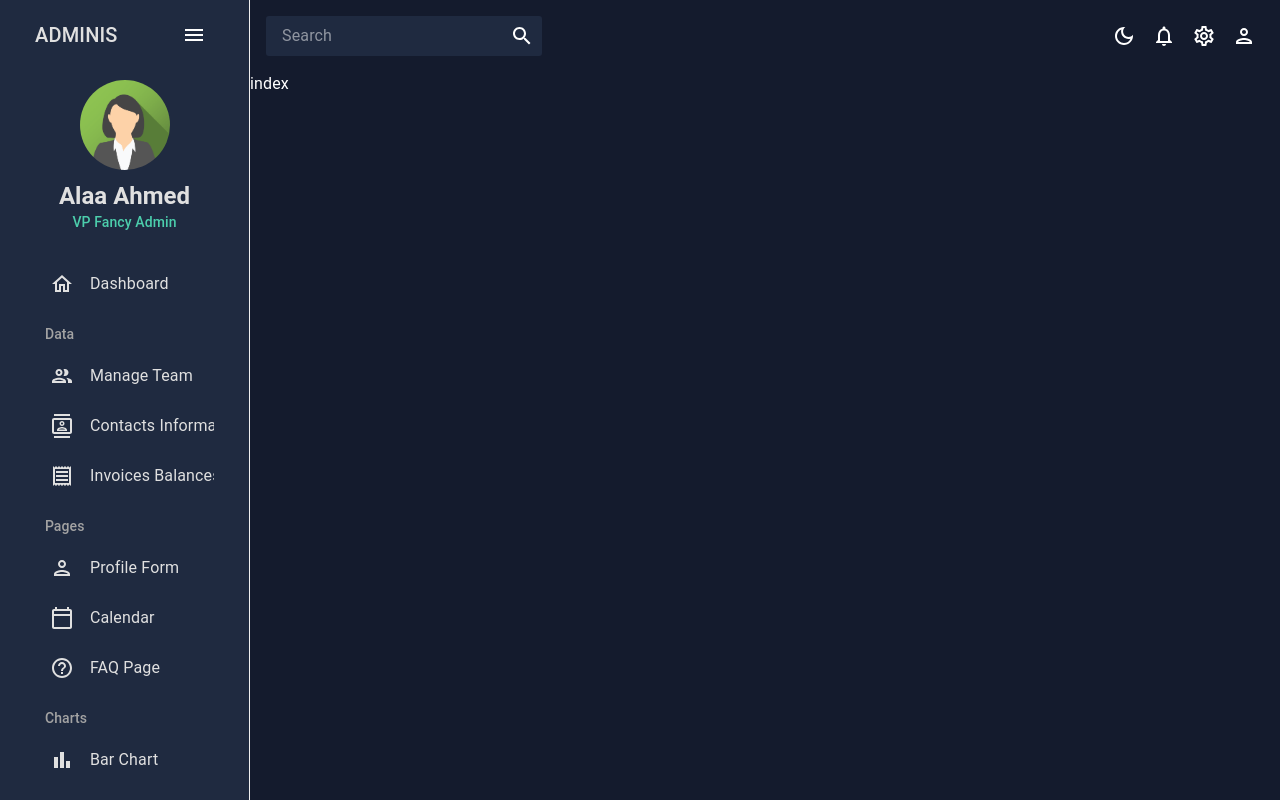
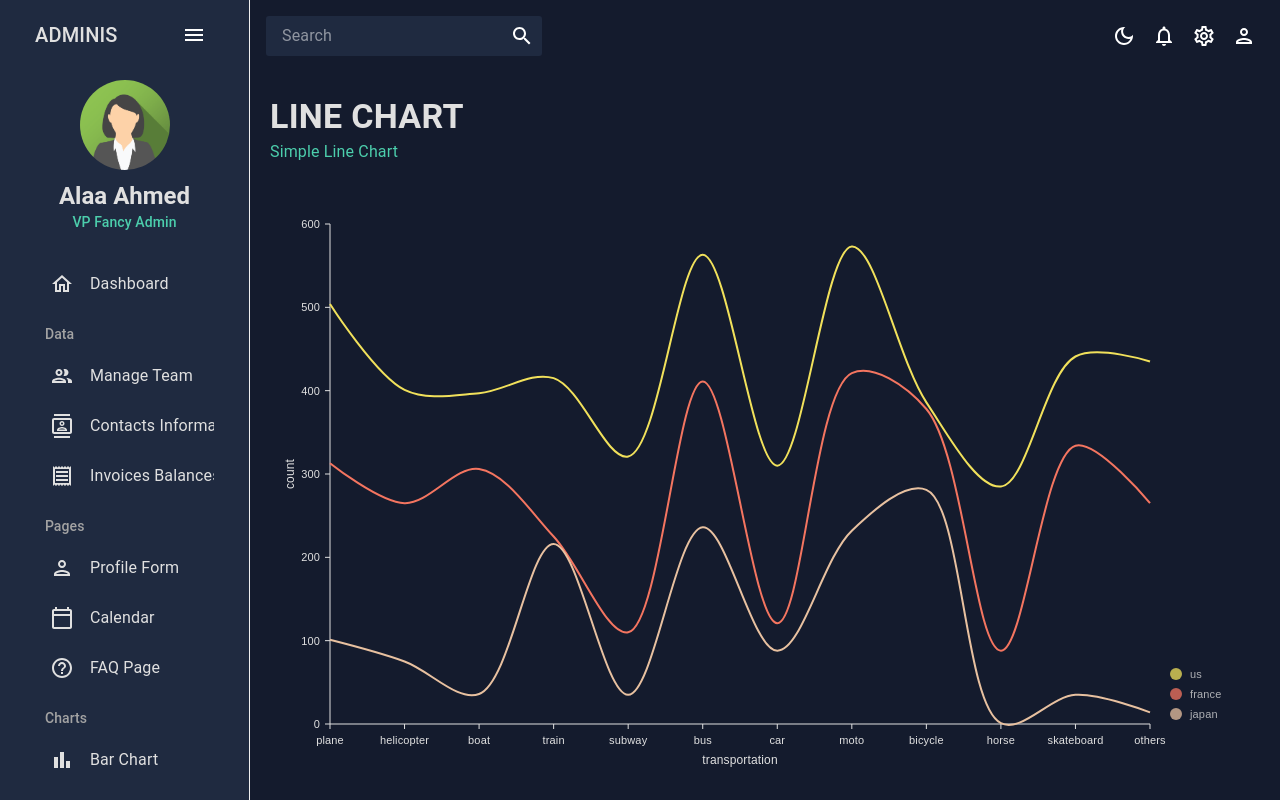
Before and after one commit to AlaaAhmeeddd/Admin-Dashboard, a React (Vite) app: page /line in a window 1280 px wide. Built offline with nearby package versions, Linux system fonts and the light colour scheme.

Commit message:
feat: add line chart

```diff
--- /dev/null
+++ b/src/components/LineChart.tsx
@@ -0,0 +1,118 @@
+import { ResponsiveLine } from '@nivo/line'
+import  { tokens } from "../theme"
+import { useTheme } from "@mui/material";
+import { mockLineData as data} from "../data/mockData"
+
+function LineChart({ isDashboard = false}) {
+    const theme = useTheme()
+    const colors = tokens(theme.palette.mode)
+    return (
+        <ResponsiveLine
+            data={data}
+            theme={{
+                axis: {
+                    domain: {
+                        line: {
+                            stroke: colors.grey[100]
+                        }
+                    },
+                    legend: {
+                        text: {
+                            fill: colors.grey[100]
+                        }
+                    },
+                    ticks: {
+                        line: {
+                            stroke: colors.grey[100],
+                            strokeWidth: 1
+                        },
+                        text: {
+                            fill: colors.grey[100]
+                        }
+                    }
+                },
+                legends: {
+                    text: {
+                        fill: colors.grey[100]
+                    }
+                },
+                tooltip: {
+                    container: {
+                        color: colors.grey[500],
+                    },
+                }
+            }}
+            colors= {isDashboard ? { datum : "color"} : { scheme: "nivo"}}
+            margin={{ top: 50, right: 110, bottom: 50, left: 60 }}
+            xScale={{ type: 'point' }}
+            yScale={{
+                type: 'linear',
+                min: 'auto',
+                max: 'auto',
+                stacked: true,
+                reverse: false
+            }}
+            yFormat=" >-.2f"
+            curve="catmullRom"
+            axisTop={null}
+            axisRight={null}
+            axisBottom={{
+                tickSize: 5,
+                tickPadding: 5,
+                tickRotation: 0,
+                legend: isDashboard ? undefined : 'transportation',
+                legendOffset: 36,
+                legendPosition: 'middle',
+                truncateTickAt: 0
+            }}
+            axisLeft={{
+                tickValues: 5,
+                tickSize: 5,
+                tickPadding: 5,
+                tickRotation: 0,
+                legend: isDashboard ? undefined : 'count',
+                legendOffset: -40,
+                legendPosition: 'middle',
+                truncateTickAt: 0
+            }}
+            enableGridX={false}
+            enableGridY={false}
+            pointSize={10}
+            pointColor={{ theme: 'background' }}
+            pointBorderWidth={2}
+            pointBorderColor={{ from: 'serieColor' }}
+            pointLabel="data.yFormatted"
+            pointLabelYOffset={-12}
+            enableTouchCrosshair={true}
+            useMesh={true}
+            legends={[
+                {
+                    anchor: 'bottom-right',
+                    direction: 'column',
+                    justify: false,
+                    translateX: 100,
+                    translateY: 0,
+                    itemsSpacing: 0,
+                    itemDirection: 'left-to-right',
+                    itemWidth: 80,
+                    itemHeight: 20,
+                    itemOpacity: 0.75,
+                    symbolSize: 12,
+                    symbolShape: 'circle',
+                    symbolBorderColor: 'rgba(0, 0, 0, .5)',
+                    effects: [
+                        {
+                            on: 'hover',
+                            style: {
+                                itemBackground: 'rgba(0, 0, 0, .03)',
+                                itemOpacity: 1
+                            }
+                        }
+                    ]
+                }
+            ]}
+        />
+    )
+}
+
+export default LineChart
--- a/src/scenes/line/index.tsx
+++ b/src/scenes/line/index.tsx
@@ -1,6 +1,21 @@
+import { Box } from "@mui/material"
+import LineChart from "../../components/LineChart"
+import Container from "../../components/Container"
+import Header from "../../components/Header"
 
-export default function Line() {
+function index() {
   return (
-    <div>index</div>
+    <Container>
+      <Box className="overflow-x-hidden">
+        <Header title="Line Chart" subTitle="Simple Line Chart" />
+        <Box className="overflow-x-auto">
+          <Box className="min-w-[500px]" height="75vh" >
+            <LineChart />
+          </Box>
+        </Box>
+      </Box>
+    </Container>
   )
 }
+
+export default index
```
